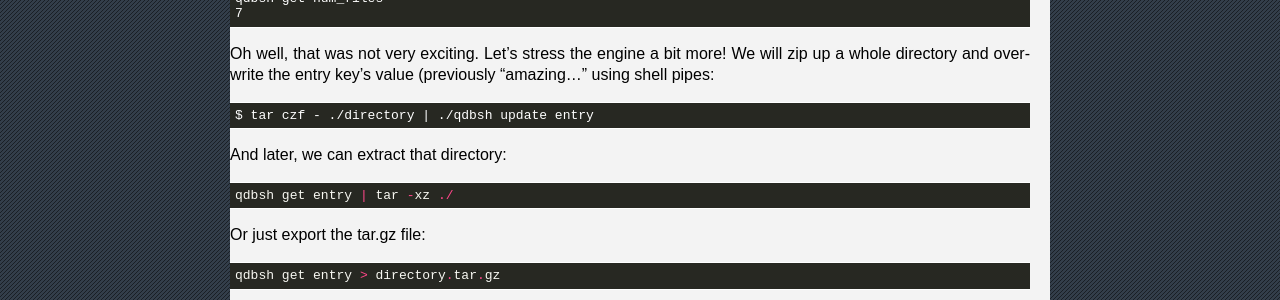
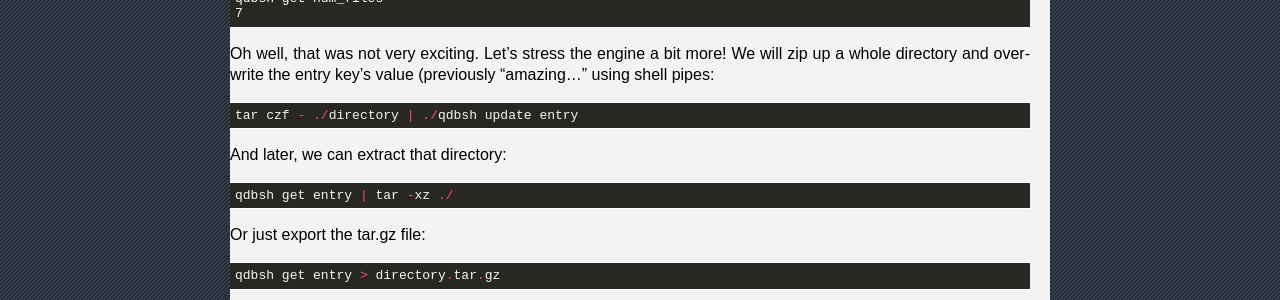
Before and after one commit to iltommi/qdb-documentation, a Sphinx documentation site: the page built from source/primer.rst, in a window 1280 px wide and 900 px high, scrolled down 665 px. Shown: the part 152-452 px from the top of the window. Built offline with Sphinx 7.4.7, drawn with Linux system fonts in a browser that asks for light colours; pages that are not in the unit, such as notebooks, are missing from menus.

Commit message:
Remove one list $ prefix.

```diff
--- a/source/primer.rst
+++ b/source/primer.rst
@@ -40,7 +40,7 @@ Now let's store the number of files in a folder, based on the output of a shell
 
 Oh well, that was not very exciting. Let's stress the engine a bit more! We will zip up a whole directory and overwrite the entry key's value (previously "amazing..." using shell pipes::
 
-    $ tar czf - ./directory | ./qdbsh update entry
+    tar czf - ./directory | ./qdbsh update entry
 
 And later, we can extract that directory::
 
```
